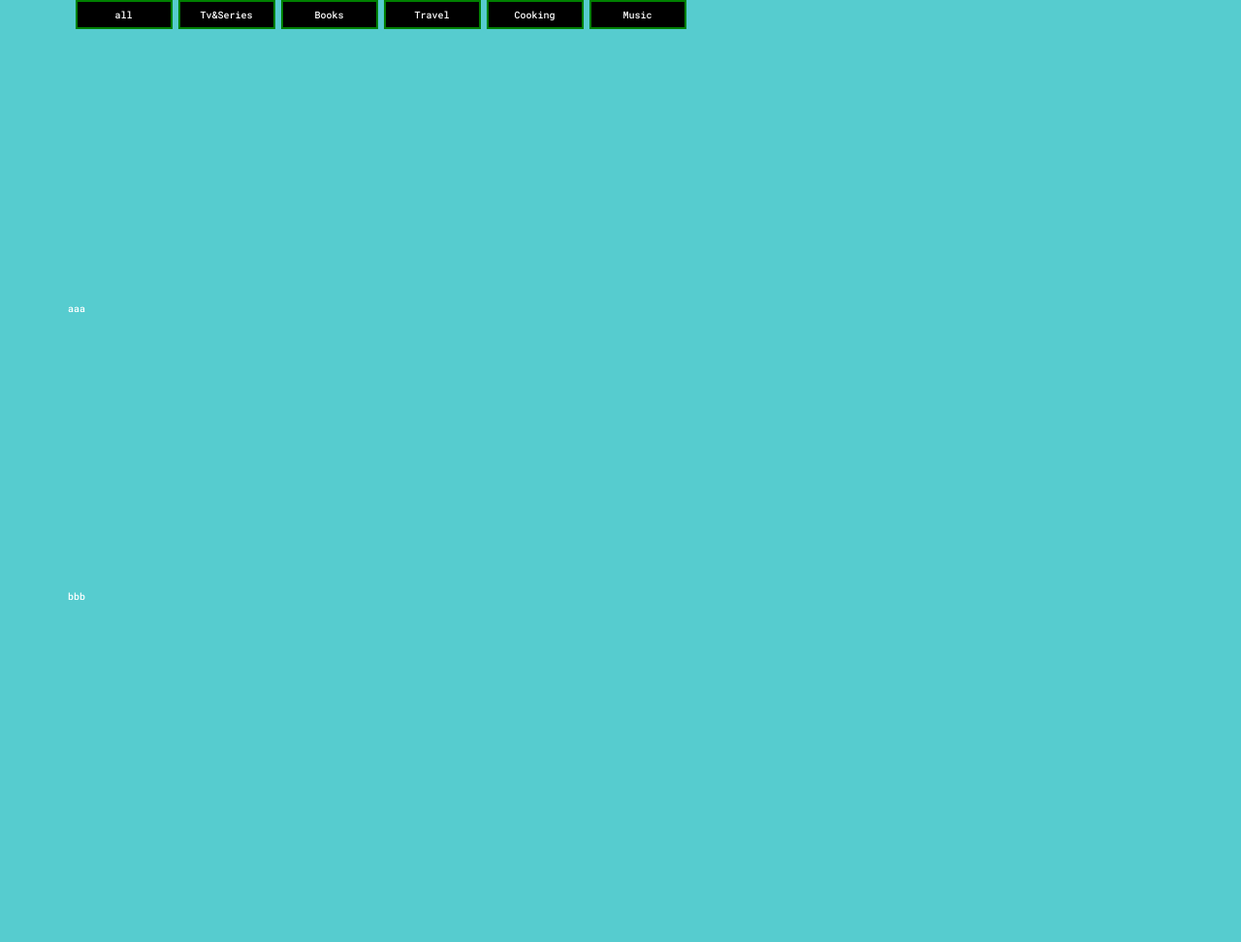
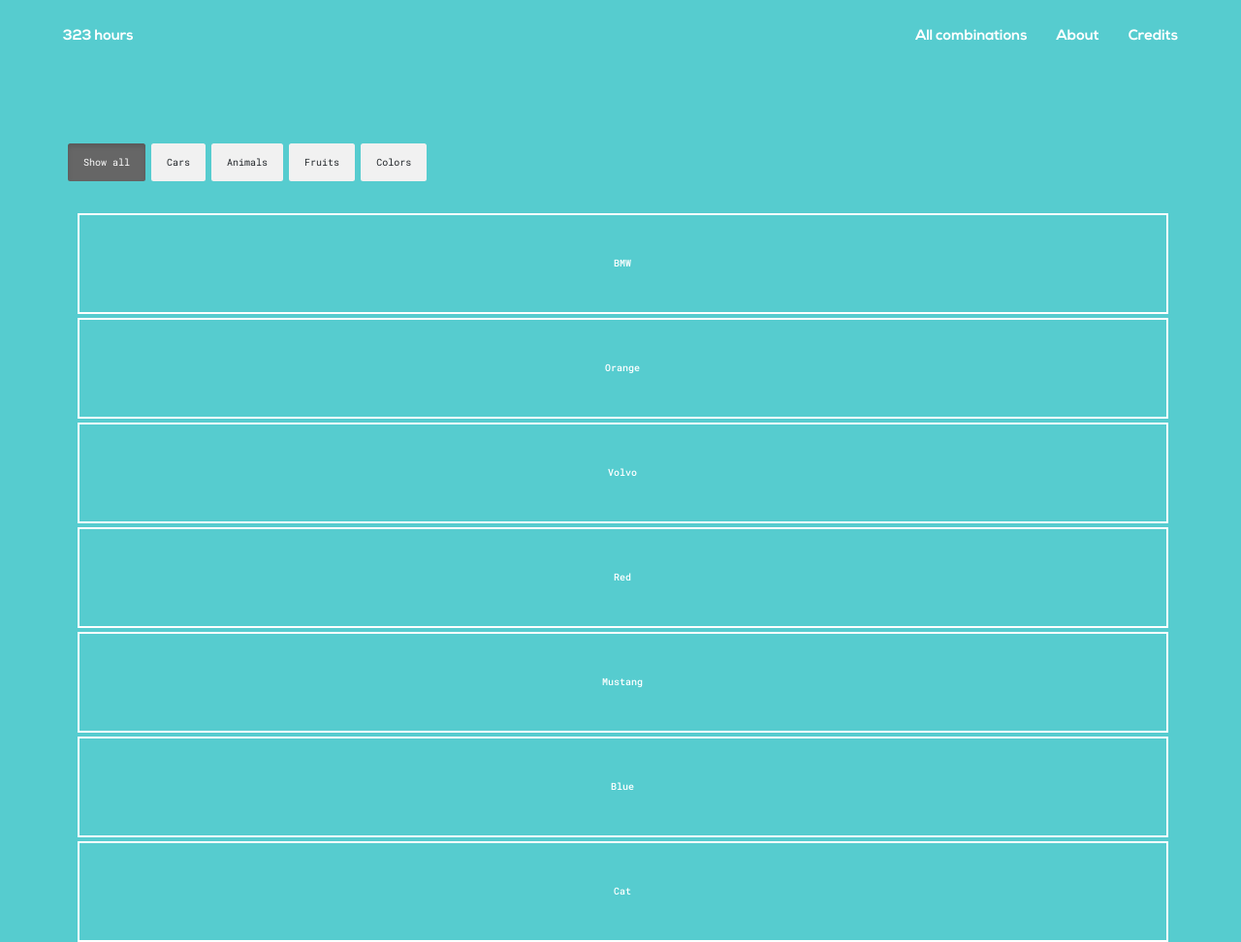
Before and after one commit to claudiacut/323-hours, a plain HTML site: page combinations.html in a window 1280 px wide. Shown: the top 972 px of the page at 97% size. Before the commit the page ends 800 px from the top, so only its background shows below. Drawn offline with nearby package versions, Linux system fonts and the light colour scheme; some packages are replaced by stand-ins of ours.

Commit message:
combinations

```diff
--- a/combinations.html
+++ b/combinations.html
@@ -17,77 +17,141 @@
 		<link rel="stylesheet" type="text/css" href="sponsor/pater.css" />
 
 	</head>
+	<style>
+.filterDiv {
+  float: left;
+	border: 2px solid white;
+  color: #ffffff;
+  width: 100%;
+  line-height: 100px;
+  text-align: center;
+  margin: 2px;
+  display: none;
+}
+
+.show {
+  display: block;
+}
+
+.container {
+  margin-top: 20px;
+  overflow: hidden;
+}
+
+/* Style the buttons */
+.btn {
+  border: none;
+  outline: none;
+  padding: 12px 16px;
+  background-color: #f1f1f1;
+  cursor: pointer;
+}
+
+.btn:hover {
+  background-color: #ddd;
+}
+
+.btn.active {
+  background-color: #666;
+  color: white;
+}
+</style>
 	<body style="background-color:#56cccf;">
 
-
-  <div class="container">
-
-		<div class="col-12">
-
-
-								<div class="ui-group align-self-center">
-
-									<div class="button-group js-radio-button-group dim1" data-filter-group="shape">
-										<button class="button is-checked" data-filter="">all</button>
-										<button class="button hover-target" data-filter=".tv">Tv&Series</button>
-										<button class="button hover-target" data-filter=".books">Books</button>
-										<button class="button hover-target" data-filter=".travel">Travel</button>
-										<button class="button b-big hover-target" data-filter=".cooking">Cooking</button>
-										<button class="button hover-target" data-filter=".music">Music</button>
-
-
+		<header class="header space2">
+			<div class="header-wrapper">
+				<div class="nav-but-wrap">
+					<a href="index.html" class="hover-target animsition-link padding-element-l">
+						<h4>323 hours</h4>
+					</a>
+					<a href="" class=" roba hover-target animsition-link padding-element">
+						<h4>Credits</h4>
+					</a>
+					<a href="about.html" class=" roba hover-target animsition-link padding-element">
+						<h4>About</h4>
+					</a>
+					<a href="combinations.html" class=" roba hover-target animsition-link padding-element">
+						<h4>All combinations</h4>
+					</a>
+					<div class="menu-icon hover-target">
 					</div>
 				</div>
 			</div>
-							<div class="grid col-12">
+		</header>
 
-	<div class="color-shape tv">
-		<div class="margin">
-<div class="row">aaa</div>
-	 </div>
-	 </div>
-	 <div class="color-shape music">
- 		<div class="margin">
- <div class="row">bbb</div>
- 	 </div>
+<div class="container space">
+		<div id="myBtnContainer">
+		  <button class="btn active" onclick="filterSelection('all')"> Show all</button>
+		  <button class="btn" onclick="filterSelection('cars')"> Cars</button>
+		  <button class="btn" onclick="filterSelection('animals')"> Animals</button>
+		  <button class="btn" onclick="filterSelection('fruits')"> Fruits</button>
+		  <button class="btn" onclick="filterSelection('colors')"> Colors</button>
 		</div>
 
-
+		<div class="container space2">
+		  <div class="filterDiv cars">BMW</div>
+		  <div class="filterDiv colors fruits">Orange</div>
+		  <div class="filterDiv cars">Volvo</div>
+		  <div class="filterDiv colors">Red</div>
+		  <div class="filterDiv cars animals">Mustang</div>
+		  <div class="filterDiv colors">Blue</div>
+		  <div class="filterDiv animals">Cat</div>
+		  <div class="filterDiv animals">Dog</div>
+		  <div class="filterDiv fruits">Melon</div>
+		  <div class="filterDiv fruits animals">Kiwi</div>
+		  <div class="filterDiv fruits">Banana</div>
+		  <div class="filterDiv fruits">Lemon</div>
+		  <div class="filterDiv animals">Cow</div>
 		</div>
 
 </div>
+</body>
+<script>
+filterSelection("all")
+function filterSelection(c) {
+  var x, i;
+  x = document.getElementsByClassName("filterDiv");
+  if (c == "all") c = "";
+  for (i = 0; i < x.length; i++) {
+    w3RemoveClass(x[i], "show");
+    if (x[i].className.indexOf(c) > -1) w3AddClass(x[i], "show");
+  }
+}
 
-	<!--	<div class="margin">
-		<table class="table">
-	  <thead>
-	    <tr>
-	      <th scope="col">category</th>
-	      <th scope="col">action</th>
-	      <th scope="col">time</th>
-	    </tr>
-	  </thead>
-	  <tbody>
-	    <tr>
-	      <th scope="row"><img class="content__img-t" src="img/trip.png"></th>
-	      <td>Mark</td>
-	      <td>Otto</td>
-	    </tr>
-	    <tr>
-	      <th scope="row" class="space">2</th>
-	      <td class="space">Jacob</td>
-	      <td class="space">Thornton</td>
-	    </tr>
-	    <tr>
-	      <th scope="row">3</th>
-	      <td>Larry</td>
-	      <td>the Bird</td>
-	    </tr>
-	  </tbody>
-	</table>
-  </div>
-	</div>
--->
-</body>
+function w3AddClass(element, name) {
+  var i, arr1, arr2;
+  arr1 = element.className.split(" ");
+  arr2 = name.split(" ");
+  for (i = 0; i < arr2.length; i++) {
+    if (arr1.indexOf(arr2[i]) == -1) {element.className += " " + arr2[i];}
+  }
+}
+
+function w3RemoveClass(element, name) {
+  var i, arr1, arr2;
+  arr1 = element.className.split(" ");
+  arr2 = name.split(" ");
+  for (i = 0; i < arr2.length; i++) {
+    while (arr1.indexOf(arr2[i]) > -1) {
+      arr1.splice(arr1.indexOf(arr2[i]), 1);
+    }
+  }
+  element.className = arr1.join(" ");
+}
+
+// Add active class to the current button (highlight it)
+var btnContainer = document.getElementById("myBtnContainer");
+var btns = btnContainer.getElementsByClassName("btn");
+for (var i = 0; i < btns.length; i++) {
+  btns[i].addEventListener("click", function(){
+    var current = document.getElementsByClassName("active");
+    current[0].className = current[0].className.replace(" active", "");
+    this.className += " active";
+  });
+}
+</script>
+
+
 		<script src="p5.min.js"></script>
 	 <script src="p5.sound.min.js"></script>
 	 <script src="jquery-3.5.1.min.js"></script>
@@ -96,7 +160,7 @@
 		<script src="js/scrollMonitor.js"></script>
 		<script src="js/demo3.js"></script>
 		<script src="js/random.js"></script>
-		<script src="js/archive.js"></script>
+	<!--	<script src="js/archive.js"></script> -->
 		<script src="https://cdn.jsdelivr.net/npm/bootstrap@5.0.0-beta1/dist/js/bootstrap.bundle.min.js" integrity="sha384-ygbV9kiqUc6oa4msXn9868pTtWMgiQaeYH7/t7LECLbyPA2x65Kgf80OJFdroafW" crossorigin="anonymous"></script>
 		<script src="https://cdnjs.cloudflare.com/ajax/libs/rellax/1.10.0/rellax.min.js"></script>
 	<script src="https://d3js.org/d3.v6.min.js"></script>
--- a/css/demo.css
+++ b/css/demo.css
@@ -28,6 +28,91 @@
 	background-color: var(--background-color);
 	-webkit-font-smoothing: antialiased;
 	-moz-osx-font-smoothing: grayscale;
+}
+
+.header {
+  /* background-color: #191819; */
+  background-color: transparent;
+  position: fixed;
+  height: 80px;
+  width: 100%;
+  top: 0;
+  left: 0;
+  z-index: 200;
+  /* box-shadow: 0 0 50px #1f2029; */
+}
+
+.header-wrapper {
+  position: relative;
+  width: calc(100% - 100px);
+  margin-left: 50px;
+}
+
+.logo-wrap {
+  position: absolute;
+  display: block;
+  left: 0;
+  top: 30px;
+  cursor: pointer;
+}
+
+.logo-wrap a {
+  cursor: pointer;
+}
+
+.logo-wrap img {
+  height: 12px;
+  width: auto;
+  display: block;
+  cursor: pointer;
+}
+
+.logo-wrap h6:hover {
+  text-decoration: underline;
+  text-decoration-color: #E6E948;
+}
+
+.padding-element-l {
+  position: relative;
+  display: inline-block;
+  float: left;
+  padding: 15px !important;
+  z-index: 3000 !important;
+}
+
+.padding-element {
+  position: relative;
+  display: inline-block;
+  float: right;
+  padding: 15px !important;
+  z-index: 3000 !important;
+}
+
+.padding-element:hover {
+  text-decoration: underline;
+  text-decoration-color: #E6E948;
+}
+
+.padding-element-l:hover {
+  text-decoration: underline;
+  text-decoration-color: #E6E948;
+}
+
+.roba {
+  display: inline-block;
+}
+
+.space2 {
+	padding-top: 1%;
+}
+
+.space {
+	padding-top: 5%;
+}
+
+.hover-target {
+	color: white;
+	font-family: 'nexa_boldregular', sans-serif;
 }
 
 /* Page Loader */
```
Also changed, not shown: combinations2.html (added, +111 -0 lines). Lines whose indentation alone changed are shown as unchanged.
